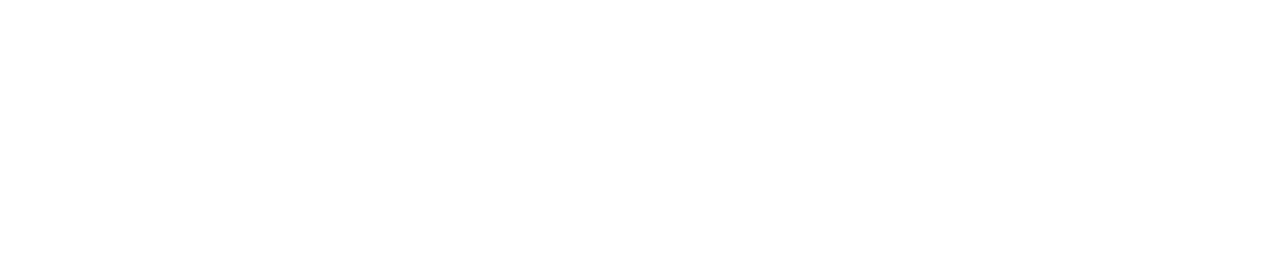
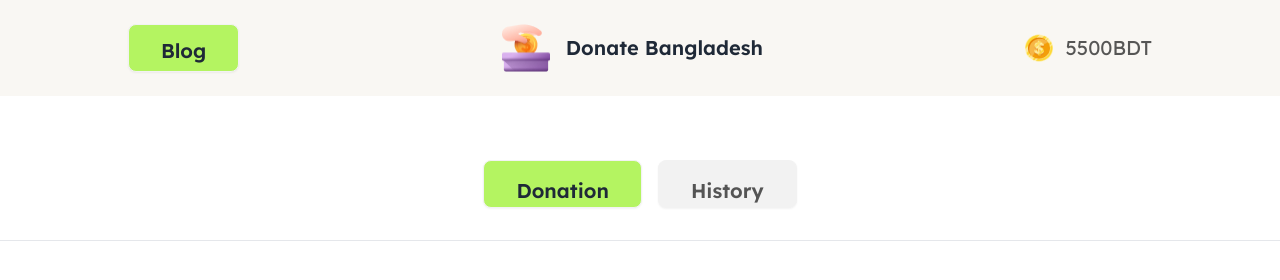
Before and after one commit to coderx86/Assignment-5, a plain HTML site: page index.html in a window 1280 px wide. Drawn offline with nearby package versions, Linux system fonts and the light colour scheme.

Commit message:
added navbar

```diff
--- a/index.html
+++ b/index.html
@@ -14,7 +14,36 @@
     <!-- Tailwind css -->
     <script src="https://cdn.tailwindcss.com"></script>
 </head>
-<body>
-
+<body class="font-[Lexend]">
+    <nav class="sticky top-0 z-50">
+        <!-- navbar container -->
+        <div class="flex justify-between items-center text-xl px-32 py-6 bg-[#F9F7F3]">
+            <div>
+                <button class="btn bg-[#B4F461] px-8 py-3 font-semibold text-xl">
+                        Blog
+                </button>
+            </div>
+            <div class="flex items-center">
+                <img src="assets/logo.png" alt="" class="size-12">
+                <h2 class="ml-4 font-semibold">Donate Bangladesh</h2>
+            </div>
+            <div class="flex text-[#111111b3]">
+                <img src="assets/coin.png" alt="" class="size-7">
+                <h2 class="ml-3">5500</h2>
+                <h2>BDT</h2>
+            </div>
+        </div>
+        <div class="flex justify-center pt-16 pb-8 border-b-[1px] bg-white/30 backdrop-blur-sm">
+            <button class="btn text-xl font-semibold px-8 py-4 bg-[#B4F461] mr-4">
+                Donation
+            </button>
+            <button class="btn text-xl font-semibold px-8 py-4 text-[#111111b3]">
+                History
+            </button>
+        </div>
+    </nav>
+    <main>
+    </main>
+    <footer></footer>
 </body>
 </html>
```
